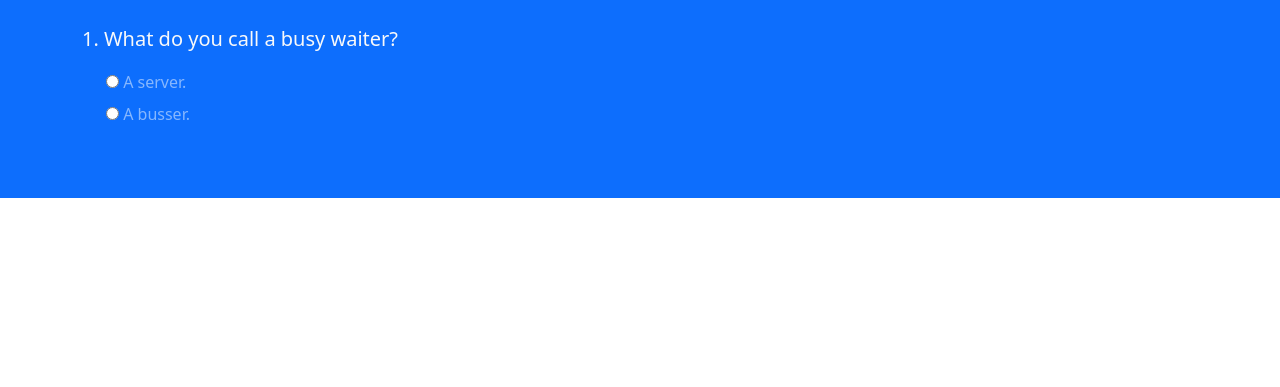
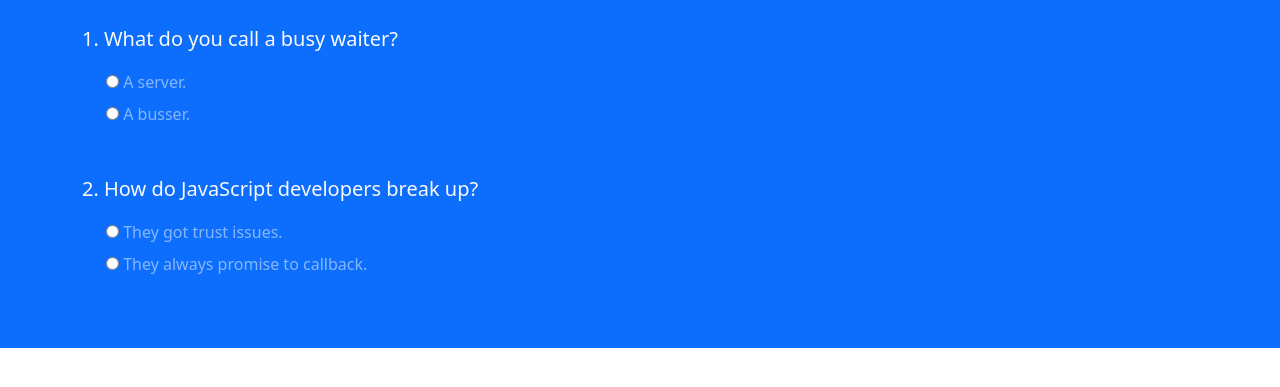
Before and after one commit to shaikrasheed99/funny-programming-quiz, a plain HTML site: page index.html in a window 1280 px wide. Shown: the part 291-678 px from the top of the page. Drawn offline with nearby package versions, Linux system fonts and the light colour scheme.

Commit message:
Add. Question-2

```diff
--- a/index.html
+++ b/index.html
@@ -31,6 +31,20 @@
                             <label class="form-check-label">A busser.</label>
                         </div>
                     </div>
+
+                    <div class="question-2 my-5">
+                        <p class="lead font-weight-normal">
+                            2. How do JavaScript developers break up?
+                        </p>
+                        <div class="form-check my-2 text-white-50">
+                            <input type="radio" name="question2" value="A">
+                            <label class="form-check-label">They got trust issues.</label>
+                        </div>
+                        <div class="form-check my-2 text-white-50">
+                            <input type="radio" name="question2" value="B">
+                            <label class="form-check-label">They always promise to callback.</label>
+                        </div>
+                    </div>
                 </form>
             </div>
         </div>
```
